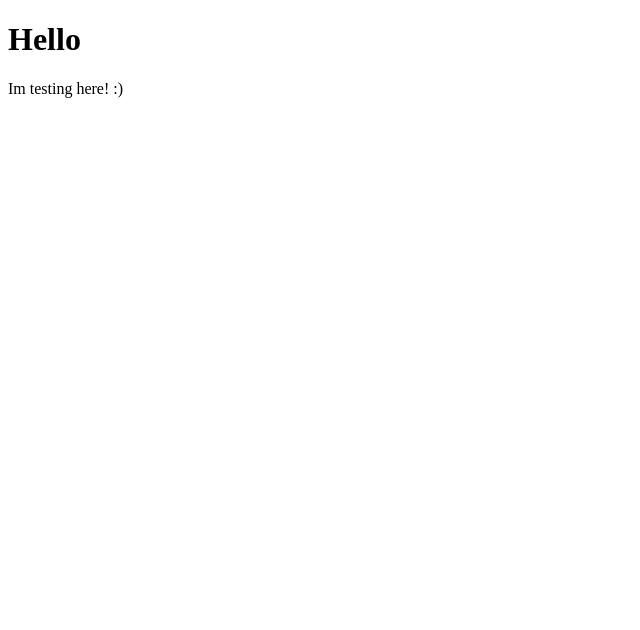
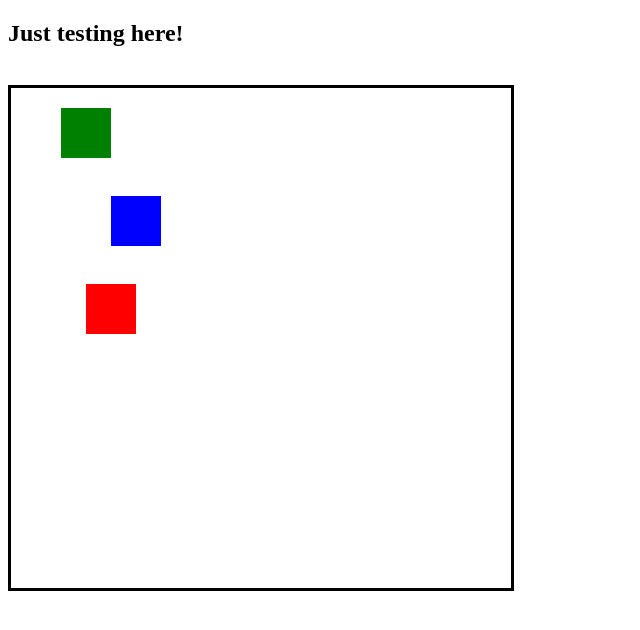
Before and after one commit to Evhuul/evhuul.github.com, a plain HTML site: page index.html in a window 1280 px wide. Shown: the whole page, without its empty margins (0-640 px from the left). Drawn offline with Linux system fonts and the light colour scheme.

Commit message:
css and some play-around

```diff
--- /dev/null
+++ b/css/main.css
@@ -0,0 +1,31 @@
+.group
+{
+    height: 500px;
+    width: 500px;
+    border-style: solid;
+    border-color: 4px black;
+}
+#one
+{
+    margin-top: 20px;
+    margin-left: 50px;
+    height: 50px;
+    width: 50px;
+    background-color: green;
+}
+#two
+{
+    margin-top: 20px;
+    margin-left: 100px;
+    height: 50px;
+    width: 50px;
+    background-color: blue;
+}
+#three
+{
+    margin-top: 20px;
+    margin-left: 75px;
+    height: 50px;
+    width: 50px;
+    background-color: red;
+}
--- a/index.html
+++ b/index.html
@@ -3,11 +3,18 @@
     <head>
         <meta charset="utf-8"/>
         <title></title>
-        <!--<link rel="stylesheet" href="css/style.css"/>-->
+        <link rel="stylesheet" href="css/main.css"/>
     </head>
     <body>
-        <h1>Hello</h1>
-        <p>Im testing here! :)</p>
+        <h2>Just testing here!</h2>
+        <br/>
+        <div class="group">
+            <div id="one"></div>
+            <br/>
+            <div id="two"></div>
+            <br/>
+            <div id="three"></div>
+        </div>
         <script src="js/main.js"></script>
     </body>
 </html>
```
